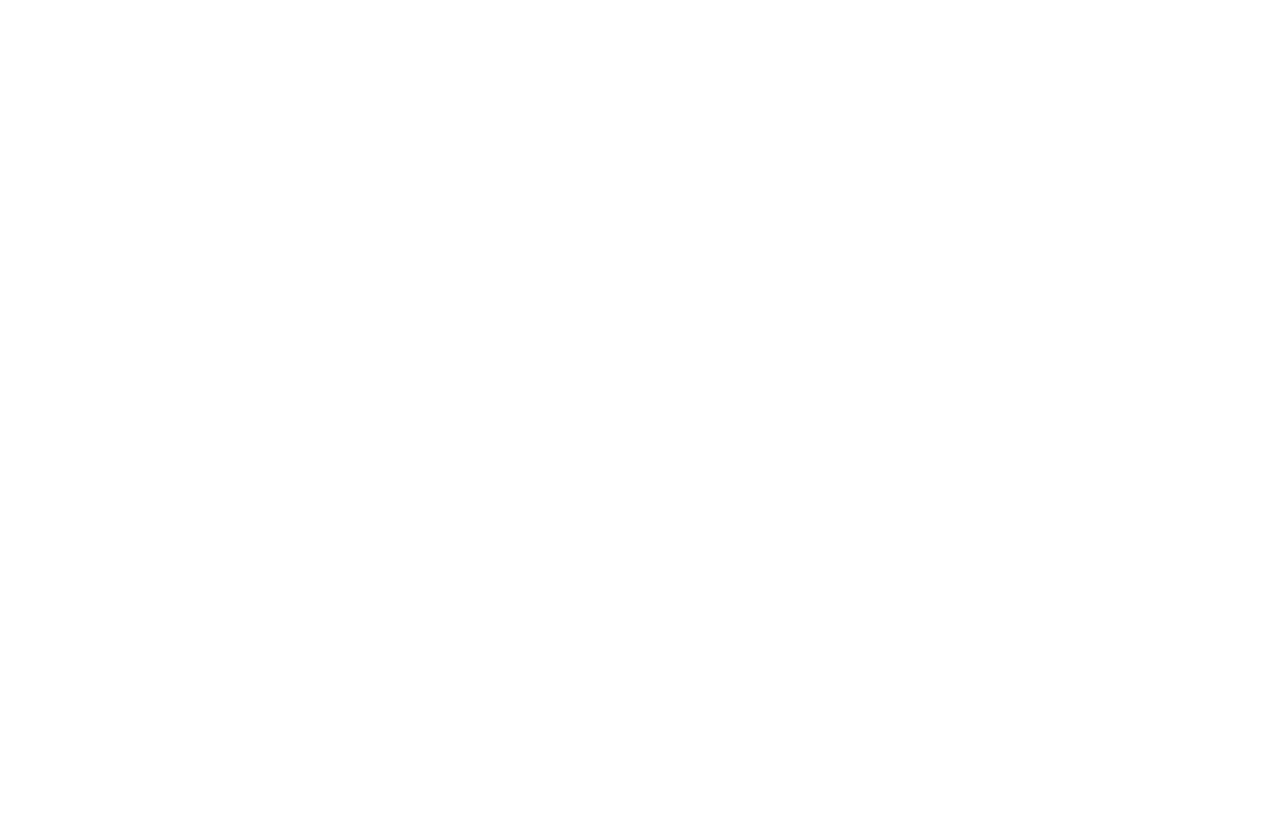
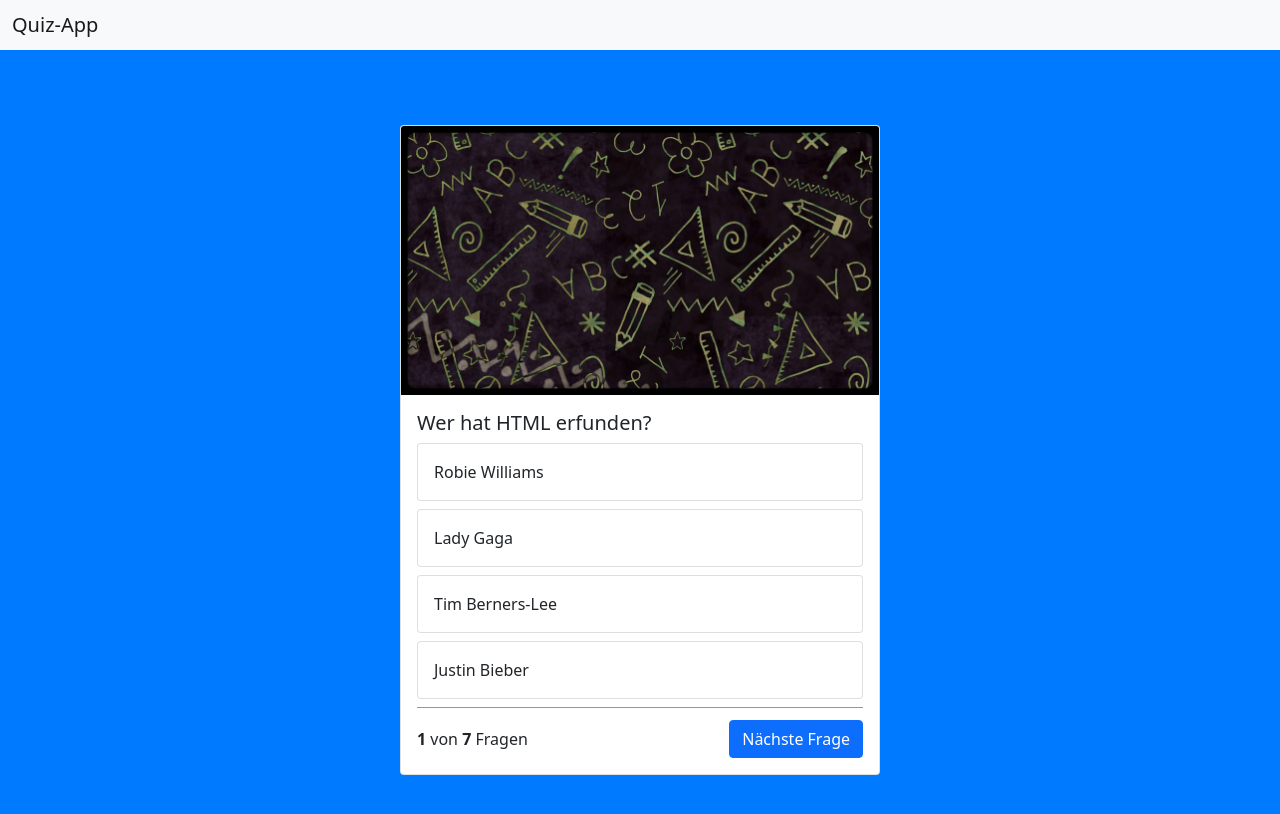
Before and after one commit to oCVamous/QuizApp, a plain HTML site: page index.html in a window 1280 px wide. Drawn offline with nearby package versions, Linux system fonts and the light colour scheme.

Commit message:
second commit

```diff
--- a/index.html
+++ b/index.html
@@ -1,15 +1,78 @@
 <!DOCTYPE html>
 <html lang="en">
+
 <head>
     <meta charset="UTF-8">
     <meta http-equiv="X-UA-Compatible" content="IE=edge">
     <meta name="viewport" content="width=device-width, initial-scale=1.0">
     <title>Quiz-App</title>
 
+    <!--Script and CSS-->
     <link rel="stylesheet" href="style.css">
     <script src="script.js"></script>
+
+    <!--Bootstrap files-->
+    <link href="https://cdn.jsdelivr.net/npm/bootstrap@5.1.3/dist/css/bootstrap.min.css" rel="stylesheet"
+        integrity="sha384-1BmE4kWBq78iYhFldvKuhfTAU6auU8tT94WrHftjDbrCEXSU1oBoqyl2QvZ6jIW3" crossorigin="anonymous">
+    <script src="https://cdn.jsdelivr.net/npm/bootstrap@5.1.3/dist/js/bootstrap.bundle.min.js"
+        integrity="sha384-ka7Sk0Gln4gmtz2MlQnikT1wXgYsOg+OMhuP+IlRH9sENBO0LRn5q+8nbTov4+1p"
+        crossorigin="anonymous"></script>
+
+
 </head>
-<body>
+
+<body onload="init()">
+    <!-- NavBar -->
+    <nav class="navbar navbar-light bg-light">
+        <div class="container-fluid">
+            <span class="navbar-brand mb-0 h1">Quiz-App</span>
+        </div>
+    </nav>
+
+    <div class="container">
+        <div class="card quiz-card">
+            <img src="img/Quiz.jpg" class="card-img-top">
+            <div class="card-body">
+                <h5 class="card-title" id="questionText">Frage</h5>
+
+                <div class="card mb-2">
+                    <div class="card-body" id="answer_1">
+                        Antwort
+                    </div>
+                </div>
+
+                <div class="card mb-2">
+                    <div class="card-body" id="answer_2">
+                        Antwort
+                    </div>
+                </div>
+
+                <div class="card mb-2">
+                    <div class="card-body" id="answer_3">
+                        Antwort
+                    </div>
+                </div>
+
+                <div class="card mb-2">
+                    <div class="card-body" id="answer_4">
+                        Antwort
+                    </div>
+                </div>
+
+                <div class="question-footer">
+                    <div>
+                        <b>1</b> von <b id="all-Questions">5</b> Fragen
+                    </div>
+
+
+                    <a href="#" class="btn btn-primary">Nächste Frage</a>
+                </div>
+
+
+            </div>
+        </div>
+    </div>
 
 </body>
+
 </html>
--- a/script.js
+++ b/script.js
@@ -0,0 +1,80 @@
+let questions = [
+    {
+        "question": "Wer hat HTML erfunden?",
+        "answer_1": "Robie Williams",
+        "answer_2": "Lady Gaga",
+        "answer_3": "Tim Berners-Lee",
+        "answer_4": "Justin Bieber",
+        "right_answer": 3
+    },
+    {
+        "question": "Was bedeutet das HTML Tag &lt;a&gt;?",
+        "answer_1": "Text Fett",
+        "answer_2": "Container",
+        "answer_3": "Ein Link",
+        "answer_4": "Kursiv",
+        "right_answer": 3
+    },
+    {
+        "question": "Wie bindet man eine Website in eine Website ein?",
+        "answer_1": "&lt;iframe&gt;, &lt;frame&gt;, and &lt;frameset&gt;",
+        "answer_2": "&lt;iframe&gt;",
+        "answer_3": "&lt;frame&gt;",
+        "answer_4": "&lt;iframeset&gt;",
+        "right_answer": 2
+    },
+    {
+        "question": "Wie stellt man Text am BESTEN fett dar?",
+        "answer_1": "&lt;strong&gt",
+        "answer_2": "CSS nutzen",
+        "answer_3": "&lt;bold&gt",
+        "answer_4": "&lt;b&gt",
+        "right_answer": 1
+    },
+    {
+        "question": "Welches Attribut kann man NICHT für Textarea verwenden?",
+        "answer_1": "readonly",
+        "answer_2": "max",
+        "answer_3": "from",
+        "answer_4": "spellcheck",
+        "right_answer": 1
+    },
+    {
+        "question": "Wie wählst du alle Elemente vom Typ &lt;a&gt; mit dem Attribut title aus?",
+        "answer_1": "a[title]{...}",
+        "answer_2": "a > title {...}",
+        "answer_3": "a.title {...}",
+        "answer_4": "a=title {...}",
+        "right_answer": 1
+    },
+    {
+        "question": "Wie definiert man in Javascript eine Variable?",
+        "answer_1": "let Patrick = Variablen-Namen",
+        "answer_2": "Patrick = let Variablen-Namen",
+        "answer_3": "Variablen-Namen = Patrick",
+        "answer_4": "let Variablen-Namen = Patrick",
+        "right_answer": 4
+    }
+];
+
+
+let currentQuestion = 0;
+
+
+
+
+function init() {
+    document.getElementById('all-Questions').innerHTML = questions.length;
+
+    showQuestion();
+}
+
+function showQuestion() {
+    let question = questions[currentQuestion];
+
+    document.getElementById('questionText').innerHTML = question['question'];
+    document.getElementById('answer_1').innerHTML = question['answer_1'];
+    document.getElementById('answer_2').innerHTML = question['answer_2'];
+    document.getElementById('answer_3').innerHTML = question['answer_3'];
+    document.getElementById('answer_4').innerHTML = question['answer_4'];
+}
--- a/style.css
+++ b/style.css
@@ -0,0 +1,23 @@
+body {
+    background-color: #007AFF !important;
+}
+
+.container {
+    min-height: 100vh;
+    background-color: #007AFF !important;
+    display: flex;
+    align-items: center;
+    justify-content: center;
+}
+
+.quiz-card {
+    width: 30rem;
+}
+
+.question-footer {
+    border-top: 1px solid rgba(0,0,0,0.4);
+    display: flex;
+    justify-content: space-between;
+    align-items: center;
+    padding-top: 12px;
+}
```
Also changed, not shown: img/Quiz.jpg (added).
